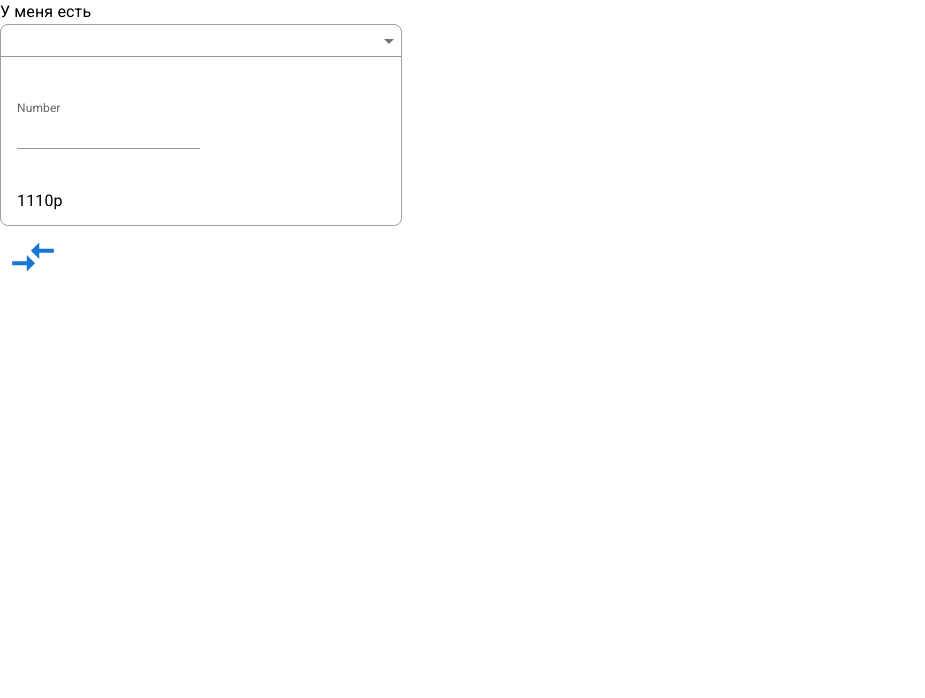
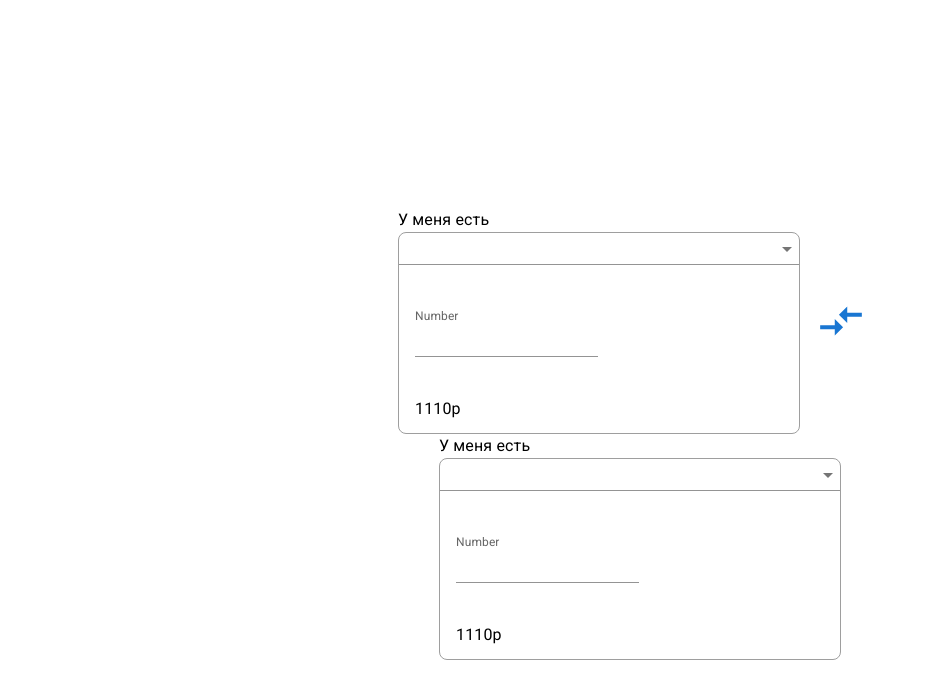
Before and after one commit to AlexeyKoles/converter, a React (Create React App) app: page / in a window 1280 px wide. Shown: the top 698 px of the page, without its empty margins (0-925 px from the left). Built offline with nearby package versions, Linux system fonts and the light colour scheme.

Commit message:
add finished the content

```diff
--- a/src/components/ConverterField.js
+++ b/src/components/ConverterField.js
@@ -12,27 +12,21 @@ const ConverterField = () => {
 
     return (
         <Box>
-
+        <Box sx={{ margin : 25,padding: 1, display: 'flex', flexWrap: 'wrap', justifyContent: 'center', alignContent: 'space-between' }}>
+            <Box>
                 <Typography>У меня есть</Typography>
-
-
                 <Box sx={{ width: 400, height: 200, border: 1, borderColor: 'grey.500', borderRadius: 2 }}>
-
                     <FormControl variant="standard" fullWidth>
-
                         <Select
                             labelId="demo-simple-select-label"
                             id="demo-simple-select"
-
                             label="Age"
-
                         >
                             <MenuItem value={10}>Ten</MenuItem>
                             <MenuItem value={20}>Twenty</MenuItem>
                             <MenuItem value={30}>Thirty</MenuItem>
                         </Select>
                     </FormControl>
-
 
                     <TextField sx={{ mt: 5.5, ml: 2 }}
                         id="standard-number"
@@ -44,20 +38,45 @@ const ConverterField = () => {
                         variant="standard"
                     />
 
+                    <Typography sx={{ mt: 5, ml: 2 }}>1110р</Typography>
+                </Box>
+            </Box>
+
+            <Box sx={{ display: "flex", padding: 1, alignItems: 'center', }}><Button   ><CompareArrowsIcon sx={{ width: 50, height: 50, }} /></Button></Box>
+
+            <Box>
+                <Typography>У меня есть</Typography>
+                <Box sx={{ width: 400, height: 200, border: 1, borderColor: 'grey.500', borderRadius: 2 }}>
+                    <FormControl variant="standard" fullWidth>
+                        <Select
+                            labelId="demo-simple-select-label"
+                            id="demo-simple-select"
+                            label="Age"
+                        >
+                            <MenuItem value={10}>Ten</MenuItem>
+                            <MenuItem value={20}>Twenty</MenuItem>
+                            <MenuItem value={30}>Thirty</MenuItem>
+                        </Select>
+                    </FormControl>
+
+                    <TextField sx={{ mt: 5.5, ml: 2 }}
+                        id="standard-number"
+                        label="Number"
+                        type="number"
+                        InputLabelProps={{
+                            shrink: true,
+                        }}
+                        variant="standard"
+                    />
 
                     <Typography sx={{ mt: 5, ml: 2 }}>1110р</Typography>
                 </Box>
-
-            <Box><Button ><CompareArrowsIcon sx= {{width: 50, height: 50}} /></Button></Box>
             </Box>
 
 
+        </Box>
 
-
-
-
-
-
+        </Box>
     )
 }
 
```
Lines whose indentation alone changed are shown as unchanged.
